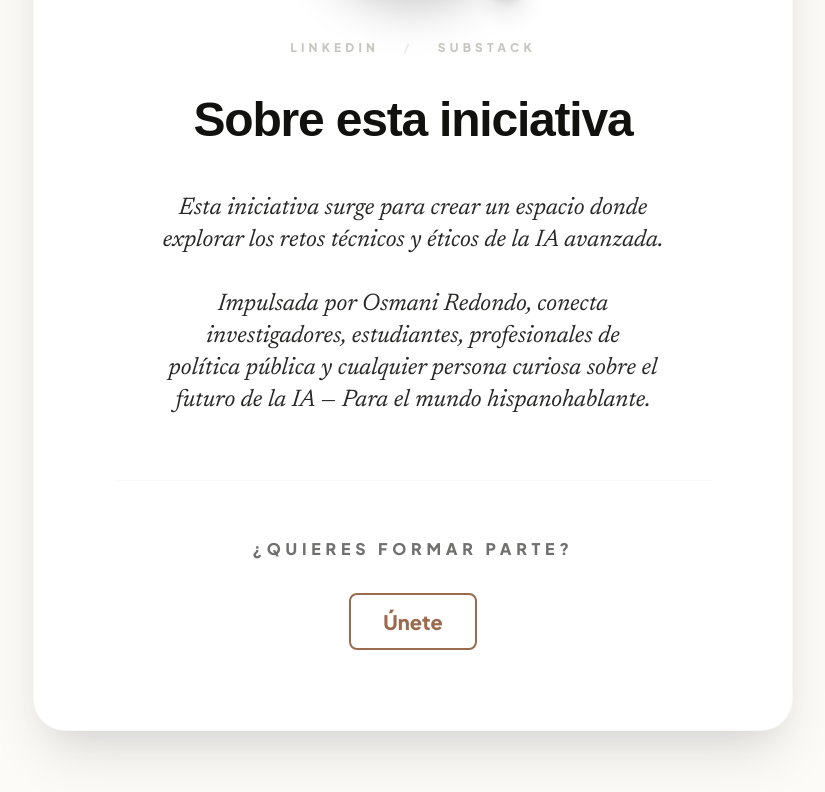
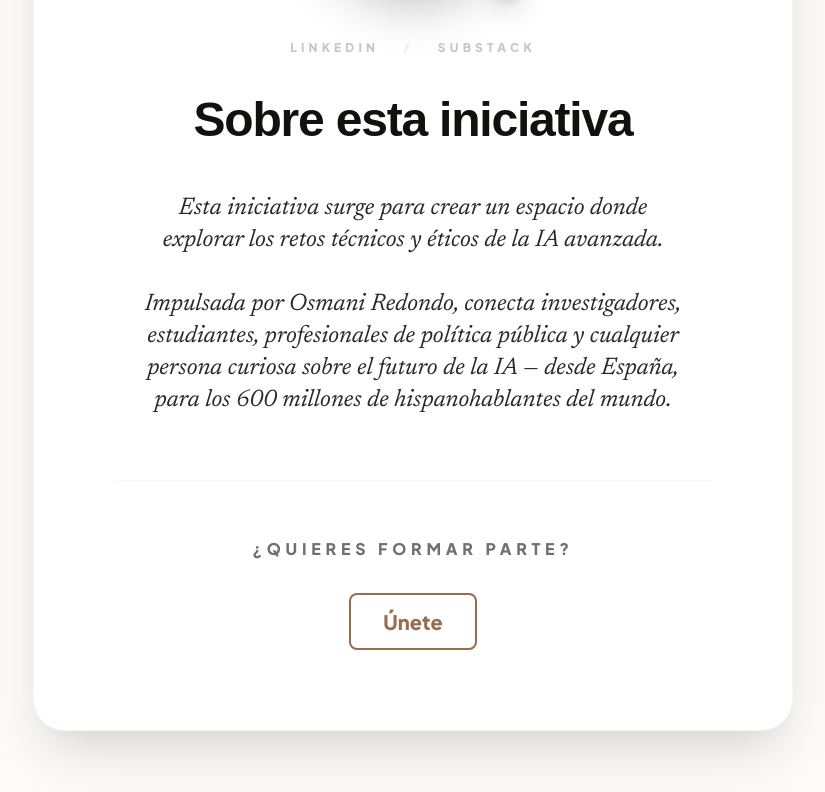
Before and after one commit to hitchhikergalactic/AISafety, a React (Vite) app: page / in a window 1280 px wide. Shown: the part 6261-7053 px from the top of the page, without its empty margins (227-1052 px from the left). Built offline with nearby package versions, Linux system fonts and the light colour scheme.

Commit message:
Update about text for clarity and inclusivity

```diff
--- a/translations.ts
+++ b/translations.ts
@@ -51,7 +51,7 @@ export const translations = {
     about: {
       title: "Sobre esta iniciativa",
       text1: "Esta iniciativa surge para crear un espacio donde explorar los retos técnicos y éticos de la IA avanzada.",
-      text2: "Impulsada por Osmani Redondo, conecta investigadores, estudiantes, profesionales de política pública y cualquier persona curiosa sobre el futuro de la IA — Para el mundo hispanohablante.",
+      text2: "Impulsada por Osmani Redondo, conecta investigadores, estudiantes, profesionales de política pública y cualquier persona curiosa sobre el futuro de la IA — desde España, para los 600 millones de hispanohablantes del mundo.",
       joinCta: "¿Quieres formar parte?",
       joinBtn: "Únete",
     },
@@ -124,7 +124,7 @@ export const translations = {
     about: {
       title: "About this initiative",
       text1: "This initiative emerges to create a space to explore the technical and ethical challenges of advanced AI.",
-      text2: "Led by Osmani Redondo, it connects researchers, students, policy professionals and anyone curious about the future of AI — for the Spanish-speaking world.",
+      text2: "Led by Osmani Redondo, it connects researchers, students, policy professionals and anyone curious about the future of AI — from Spain, for the 600 million Spanish speakers around the world.",
       joinCta: "Want to be part of it?",
       joinBtn: "Join us",
     },
```
